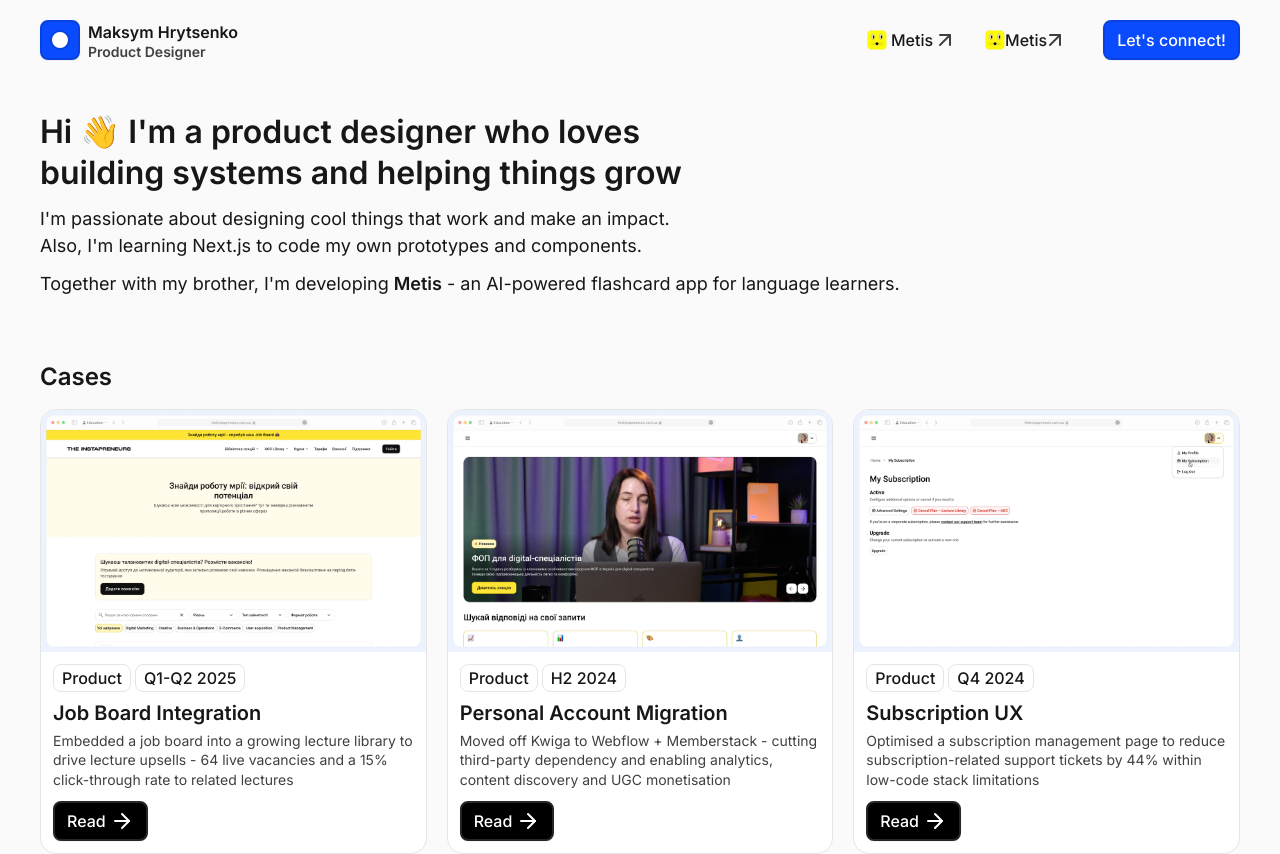
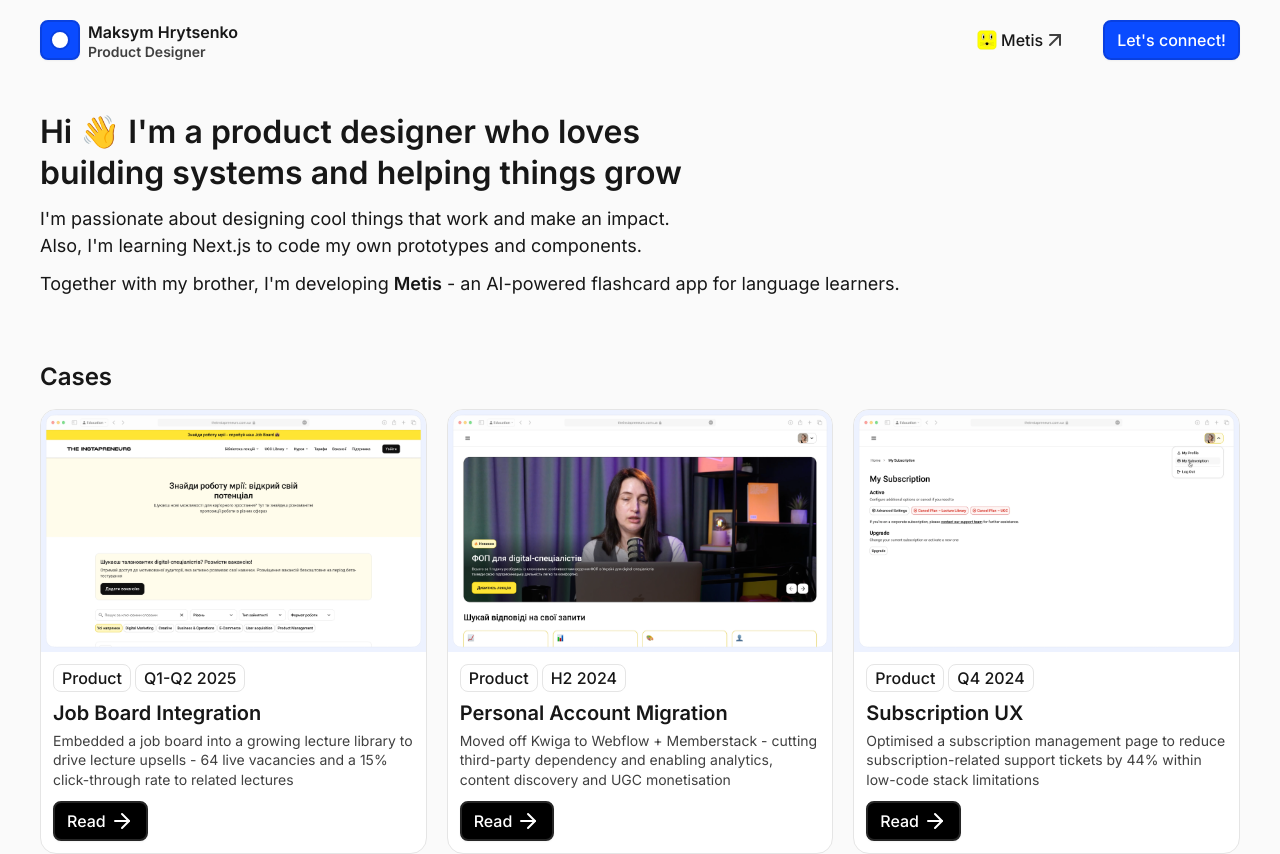
Before and after one commit to mahryme/mahry-portfolio, a Next.js app: page / in a window 1280 px wide. Shown: the top 854 px of the page. Built offline with nearby package versions, Linux system fonts and the light colour scheme.

Commit message:
Header upd

```diff
--- a/src/components/shared/header.tsx
+++ b/src/components/shared/header.tsx
@@ -26,13 +26,6 @@ export default function Header () {
                         <div className="flex items-center gap-1">
                             <Button asChild variant="ghost" size="default">
                                 <Link href="https://metis.works/" target="_blank" className="items-center gap-1">
-                                    <Metis className="h-5 w-5"/>
-                                    Metis
-                                    <ArrowUpRight className="w-6 h-6 text-text-secondary -ml-1"/>
-                                </Link>
-                            </Button>
-                            <Button asChild variant="ghost" size="default">
-                                <Link href="/about">
                                     <Metis className="h-5 w-5"/>
                                     Metis
                                     <ArrowUpRight className="w-6 h-6 text-text-secondary -ml-1"/>
```
